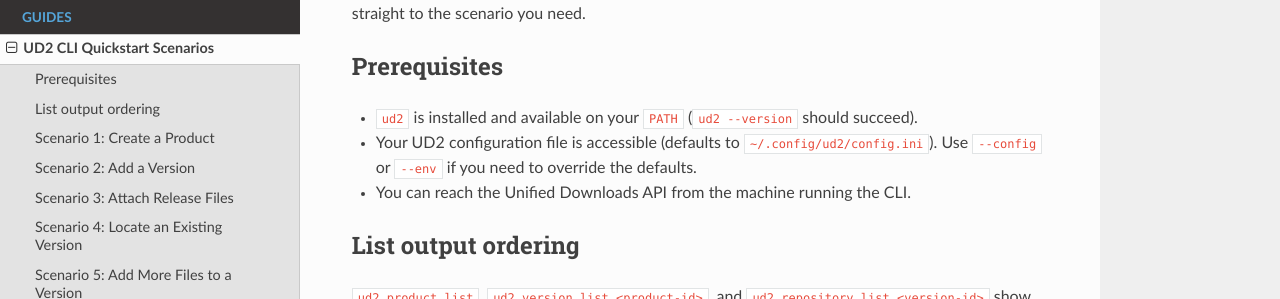
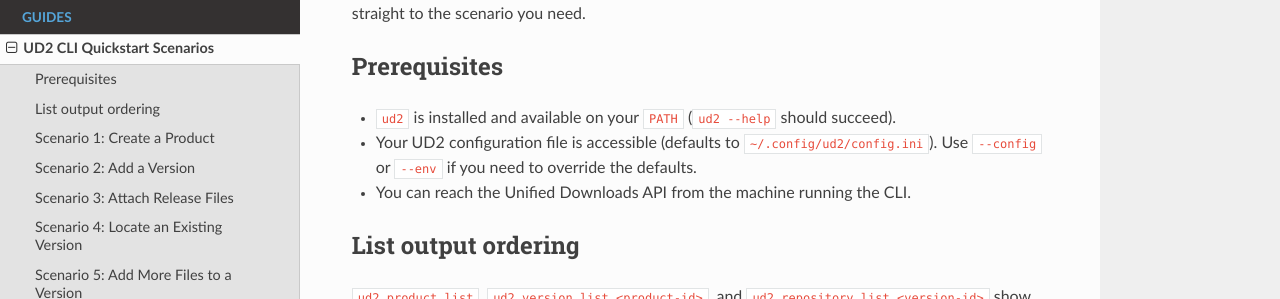
Before and after one commit to release-engineering/ud2, a Sphinx documentation site: the page built from docs/guides/cli_quickstart.rst, in a window 1280 px wide and 900 px high. Shown: the part 231-530 px from the top of the window. Built offline with Sphinx 7.4.7 and the Read the Docs theme 3.1.0, drawn with Linux system fonts in a browser that asks for light colours.

Commit message:
docs: suggest ud2 --help for install check in quickstart
Prerequisites now point to --help instead of --version so users verify the
CLI without requiring a version subcommand.

```diff
--- a/docs/guides/cli_quickstart.rst
+++ b/docs/guides/cli_quickstart.rst
@@ -12,7 +12,7 @@ scenario you need.
 Prerequisites
 =============
 
-* ``ud2`` is installed and available on your ``PATH`` (``ud2 --version`` should
+* ``ud2`` is installed and available on your ``PATH`` (``ud2 --help`` should
   succeed).
 * Your UD2 configuration file is accessible (defaults to
   ``~/.config/ud2/config.ini``). Use ``--config`` or ``--env`` if you need to
```
